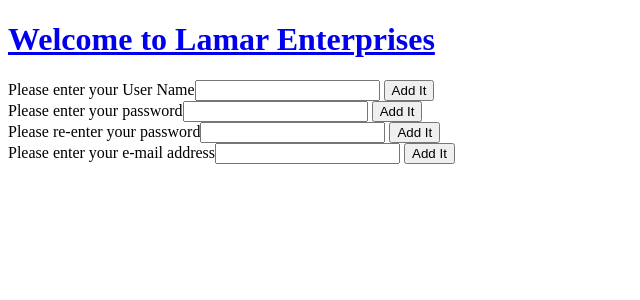
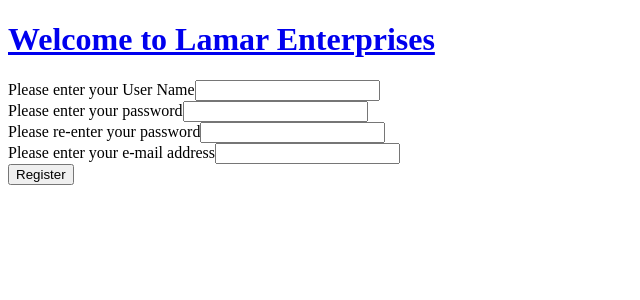
Before and after one commit to sporter399/user-signup, a Flask app: page / in a window 1280 px wide. Shown: the top 300 px of the page, without its empty margins (0-640 px from the left). Run offline with Flask 2, Linux system fonts and the light colour scheme.

Commit message:
commit of user-signup

```diff
--- a/main.py
+++ b/main.py
@@ -12,10 +12,12 @@
     password = request.form['password']
     rep_password = request.form['rep_password']
     e_mail = request.form['e_mail']
+    #register_error = False
 
 
     if (len(user_name) <= 3) or (user_name.strip() == ""):
         user_error = "User names must contain at least 4 characters. Please try again."
+        #register_error = True
         return redirect("/?user_error=" + user_error)
 
     user_name_escaped = cgi.escape(user_name, quote=True)
@@ -40,7 +42,12 @@
 
     e_mail_escaped = cgi.escape(e_mail, quote=True)
 
+    """
 
+    if (register_error == True):
+        print("user error is,", register_error)
+        return render_template('edit.html')
+    """
 
 
     return render_template('add-confirmation.html', name=user_name, password=password, rep_password=rep_password, e_mail=e_mail)
@@ -55,9 +62,13 @@
     rep_pass_encoded_error = request.args.get("rep_pass_error")
     e_mail_encoded_error = request.args.get("mail_error")
 
-    return render_template('edit.html', user_error=user_encoded_error and cgi.escape(user_encoded_error, quote=True),
-        pass_error=pass_encoded_error and cgi.escape(pass_encoded_error, quote=True), rep_pass_error=rep_pass_encoded_error and
-        cgi.escape(rep_pass_encoded_error, quote=True), mail_error=e_mail_encoded_error and cgi.escape(e_mail_encoded_error, quote=True))
+    return render_template(
+        'edit.html',
+        user_error=user_encoded_error and cgi.escape(user_encoded_error, quote=True),
+        pass_error=pass_encoded_error and cgi.escape(pass_encoded_error, quote=True),
+        rep_pass_error=rep_pass_encoded_error and cgi.escape(rep_pass_encoded_error, quote=True),
+        mail_error=e_mail_encoded_error and cgi.escape(e_mail_encoded_error, quote=True)
+        )
 
 
 app.run()
--- a/templates/edit.html
+++ b/templates/edit.html
@@ -5,11 +5,11 @@
 
 
 <form action="/add" method="post">
-    <label>Please enter your User Name<input type="text" name="user-name"  /></label>
-    <input type="submit" value="Add It"/>
+    <label>Please enter your User Name<input id="user_name" type="text" name="user-name"  value="{{ request.form['user_name'] }}"/></label>
+
     {% if user_error %}
 
-    <span class='error', align="center" >{{ user_error }}</span>
+    <span class='error', align="center" >{{ user_error }}</span>f
 
     {% endif %}
 
@@ -17,7 +17,7 @@
 
 
     <label>Please enter your password<input type="password" name="password"/></label>
-    <input type="submit" value="Add It"/>
+
     {% if pass_error %}
     <span class='error',  align="center" >{{ pass_error }}</span>
     {% endif %}
@@ -25,7 +25,7 @@
     <br>
 
     <label>Please re-enter your password<input type="password" name="rep_password"/></label>
-    <input type="submit" value="Add It"/>
+
     {% if rep_pass_error %}
     <span class='error', align="center" >{{ rep_pass_error }}</span>
     {% endif %}
@@ -33,13 +33,13 @@
     <br>
 
     <label>Please enter your e-mail address<input type="text" name="e_mail"/></label>
-    <input type="submit" value="Add It"/>
+
     {% if mail_error %}
     <span class='error', align="center" >{{ mail_error }}</span>
     {% endif %}
 
     <br>
-
+    <input type="submit" value="Register"/>
 </form>
 
 {% endblock %}
```
